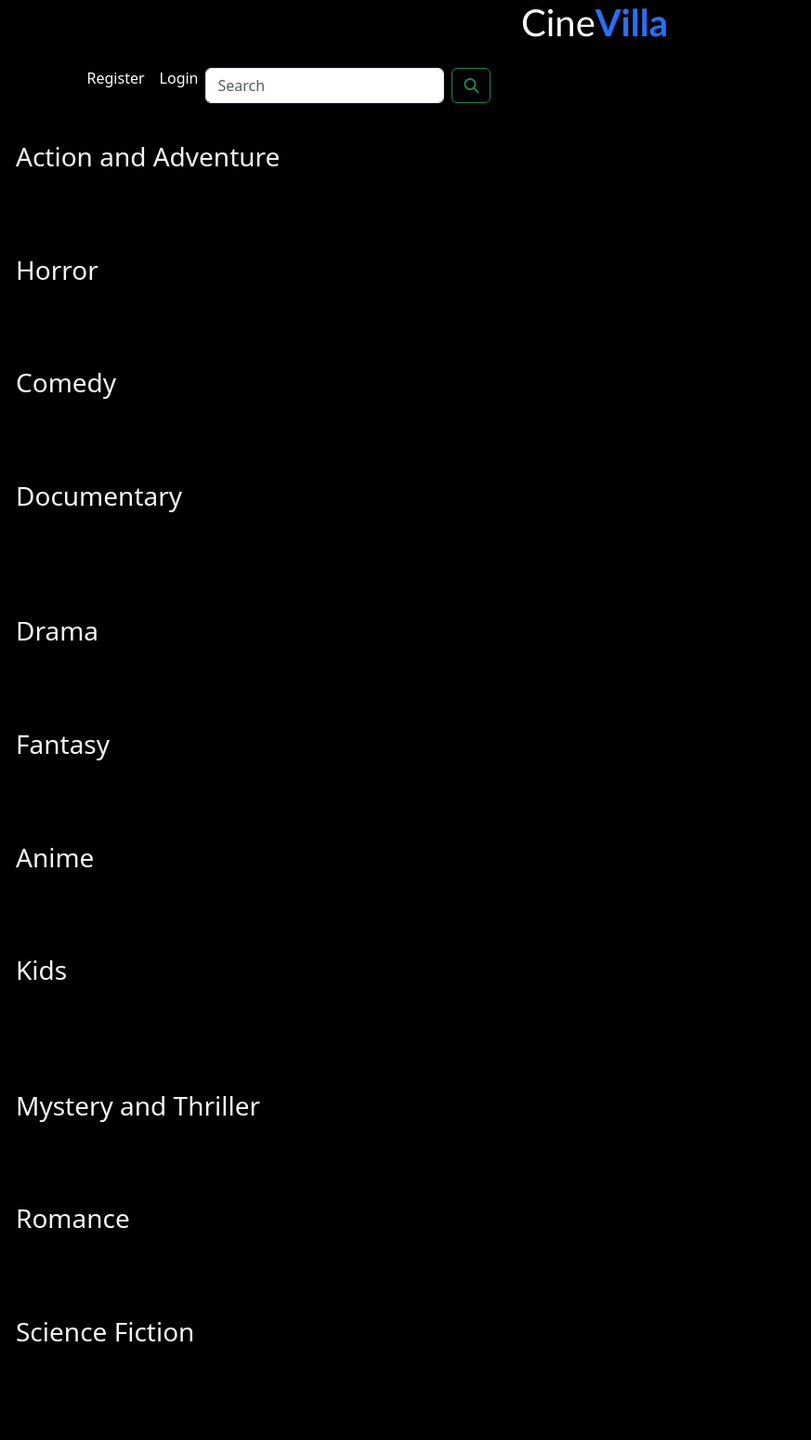
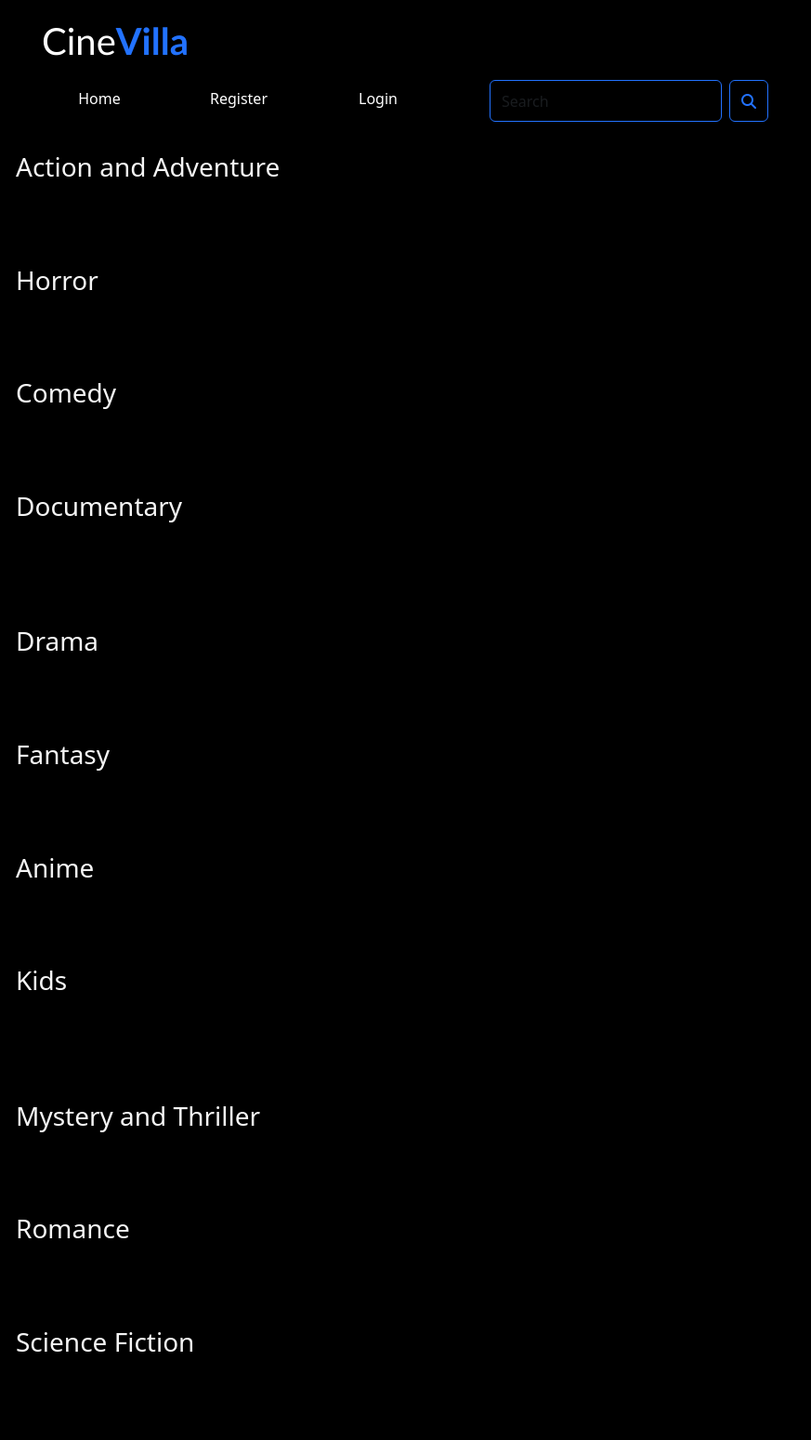
Before and after one commit to aynandu/CineVilla_WebApp, a Django app: template cine_project/templates/home.html in a window 1280 px wide. Shown: the whole page at 93% size, without its empty margins (0-873 px from the left). Before the commit the page ends 1443 px from the top, so only its background shows below. Run offline with Django 5.2, Linux system fonts and the light colour scheme; the template is opened without the code that fills it, so the values that code supplies are empty; some libraries are stand-ins or nearby versions.

Commit message:
nav bar , header redesign

```diff
--- a/cine_project/cine_app/static/css/custom.css
+++ b/cine_project/cine_app/static/css/custom.css
@@ -22,6 +22,23 @@ color: whitesmoke;
 	overflow-x: scroll;
     margin-left: 0%;
 }
+.navbtn{
+    color: white;
+    width: 150px;
+    height:45px;
+    text-align: center;
+
+}
+
+.navbtn:hover{
+    color: #11459d;
+    background-color: #11459d;
+    transition: all 0.2s ease-in-out;
+    transform: translateY(-2px);
+	box-shadow: none;
+	opacity: 0.9;
+}
+
 .scrolling-wrapper::-webkit-scrollbar-track {
     -webkit-box-shadow: inset 0 0 6px rgba(0, 0, 0, 0.1);
     background-color: rgb(19, 19, 19);
--- a/cine_project/templates/details.html
+++ b/cine_project/templates/details.html
@@ -12,7 +12,7 @@ the latest movie.
     <div class="row">
         <div class ="col-12 col-sm-12 col-md-12 col-lg-6 text-center ">
             <div class="min-width:18rem">
-                <img width="650px" src="{{details.poster.url}}" alt="{{details.title}}">
+                <img width="650px" height="400px" src="{{details.poster.url}}" alt="{{details.title}}">
             </div>
         </div>
             <div class="col-12 col-sm-12 col-md-12 col-lg-6" style="padding-left: 30px;">
--- a/cine_project/templates/header.html
+++ b/cine_project/templates/header.html
@@ -1,7 +1,17 @@
 {% load static %}
+<div class="container-fluid" style="padding-top: 20px;">
+<div class="row">
+    <header>
+        <div class="col-sm-8">
+            <a style="text-decoration: none;text-align: left;" href="{% url 'cine_app:allMoviedetails' %}"> <h1 style="width: 200px;height: 50px; text-align: center;color: white;font-family:'Trebuchet MS', 'Lucida Sans Unicode', 'Lucida Grande', 'Lucida Sans', Arial, sans-serif;">Cine<strong style=" text-align: center;color: #2272FF;font-family:'Trebuchet MS', 'Lucida Sans Unicode', 'Lucida Grande', 'Lucida Sans', Arial, sans-serif;">Villa</strong></h1></a>
+        </div>
+        <div class="col-sm-4">
+            {% if user.is_authenticated %}
+            <a class="navbar-brand" href="#" ><p style="width: 200px;height: 30px;color: white;text-align: right;font-size: 24px;" > <i>Hello, {{user.username}}</i></p></a>
+            {% endif %}
+        </div>
+    </header>
+</div>
 
+</div>
 <header>
-                <center>
- <a style="text-decoration: none;" href="{% url 'cine_app:allMoviedetails' %}"> <h1 style=" text-align: center;color: white;font-family:'Trebuchet MS', 'Lucida Sans Unicode', 'Lucida Grande', 'Lucida Sans', Arial, sans-serif;">Cine<strong style=" text-align: center;color: #2272FF;font-family:'Trebuchet MS', 'Lucida Sans Unicode', 'Lucida Grande', 'Lucida Sans', Arial, sans-serif;">Villa</strong></h1></a>
-                </center>
-</header>
--- a/cine_project/templates/nav.html
+++ b/cine_project/templates/nav.html
@@ -4,48 +4,49 @@
         <button class="navbar-toggler" type="button" data-bs-toggle="collapse" data-bs-target="#navbarNavDropdown" aria-controls="navbarNavDropdown" aria-expanded="false" aria-label="Toggle navigation">
           <span class="navbar-toggler-icon"></span>
         </button>
-      <div class="collapse navbar-collapse" id="navbarNavDropdown">
+        <div class="collapse navbar-collapse col-sm-8" id="navbarNavDropdown">
           {% if user.is_authenticated %}
-        <a class="navbar-brand" href="#" ><p style="color: white;text-align: center;" > <i>Hello, {{user.username}}</i></p></a>
           <ul class="navbar-nav">
             <li class="nav-item">
-            <a class="nav-link active" aria-current="page" href="{% url 'cine_app:allMoviedetails' %}"><p style="color: white;" >Home</p></a>
+              <a class="nav-link active navbtn" aria-current="page" href="{% url 'cine_app:allMoviedetails' %}"><p  class="navbtn" style="color: white;">Home</p></a>
             </li>
             <li class="nav-item">
-            <a class="nav-link" href="{% url 'userapp:logout' %}"><p style="color: white;" >Logout</p></a>
+              <a class="nav-link navbtn" href="{% url 'userapp:logout' %}"><p class="navbtn" style="color: white;" >Logout</p></a>
             </li>
             <li class="nav-item">
-            <a class="nav-link" href="{% url 'userapp:addmovies' %}"><p style="color: white;" >Add Movie</p></a>
+              <a class="nav-link navbtn" href="{% url 'userapp:addmovies' %}"><p class="navbtn" style="color: white;" >Add Movie</p></a>
             </li>
             <li class="nav-item dropdown">
-            <a class="nav-link dropdown-toggle" href="{% url 'cine_app:allMoviedetails' %}" id="navbarDropdownMenuLink" role="button" data-bs-toggle="dropdown" aria-expanded="false">
-              <p style="color: white;"> Category</p>
+              <a class="nav-link dropdown-toggle navbtn" href="{% url 'cine_app:allMoviedetails' %}" id="navbarDropdownMenuLink" role="button" data-bs-toggle="dropdown" aria-expanded="false">
+                <p class="navbtn" style="color: white;">Category</p>
               </a>
               <ul style="background-color: black;" class="dropdown-menu" aria-labelledby="navbarDropdownMenuLink">
                 {% for cat in links %}
-              <li><a class="dropdown-item" href="{{cat.get_url}}"><p style="color: #2272FF;">{{cat.name}}</p></a></li>
+                <li><a class="dropdown-item " href="{{cat.get_url}}"><p style="color: #2272FF;">{{cat.name}}</p></a></li>
                 {% endfor %}
               </ul>
             </li>
           </ul>
-
           {% else %}
           <ul class="navbar-nav">
               <li class="nav-item">
-                    <a class="nav-link active" aria-current="page" href="{% url 'cine_app:allMoviedetails' %}">Home</a>
+                  <a class="nav-link active navbtn" aria-current="page" href="{% url 'cine_app:allMoviedetails' %}"><p class="navbtn" style="color: white;">Home</p></a>
               </li>
               <li class="nav-item">
-                  <a class="nav-link" href="{% url 'userapp:register' %}"><p style="color: white;">Register</p></a>
+                  <a class="nav-link navbtn" href="{% url 'userapp:register' %}"><p class="navbtn" style="color:white;">Register</p></a>
               </li>
               <li class="nav-item">
-                  <a class="nav-link" href="{% url 'userapp:login' %}"><p style="color: white;">Login</p></a>
+                <a class="nav-link navbtn" href="{% url 'userapp:login' %}"><p class="navbtn" style="color: white;">Login</p></a>
               </li>
           </ul>
+
           {% endif %}
-        <form class="d-flex" action="{% url 'search_app:searchResult' %}" method="get">
+        </div>
+        <div class="col-sm-4" style=" display: flex;justify-content: center;align-items: center;">
+          <form  class="d-flex" action="{% url 'search_app:searchResult' %}" method="get">
             {% csrf_token %}
-          <input class="form-control me-2" type="search" placeholder="Search" name="q" aria-label="Search">
-          <button class="btn btn-outline-success" type="submit"><i class="fa-solid fa-magnifying-glass"></i></button>
+            <input style="justify-items: right; width: 250px;height: 45px; background-color: black;color: white;border-color: #2272FF;" class="form-control me-2" type="search" placeholder="Search" name="q" aria-label="Search">
+            <button class="btn btn-outline-success" style="border-color: #2272FF; color: #2272FF;" type="submit"><i class="fa-solid fa-magnifying-glass"></i></button>
           </form>
         </div>
     </div>
```
Lines whose indentation alone changed are shown as unchanged.
